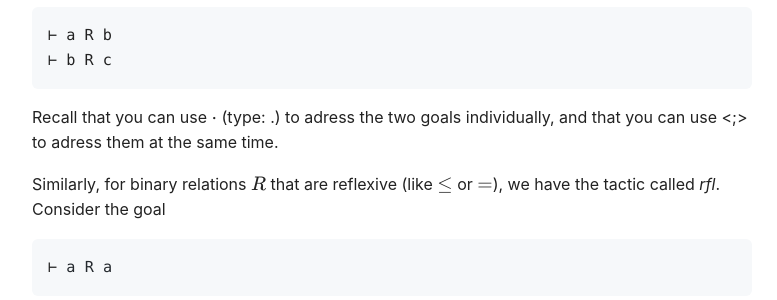
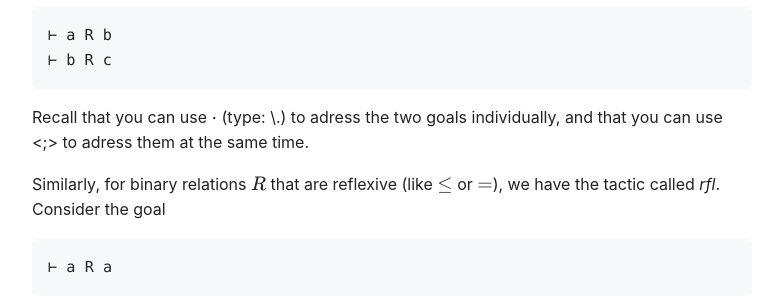
Before and after one commit to Carli-B/lean-seminar, a Jekyll site: the page built from _posts/2026-03-10-seminar-3.md, in a window 1280 px wide and 900 px high, scrolled down 1775 px. Shown: the part 301-601 px from the top of the window, without its empty margins (248-1025 px from the left). Built offline with Jekyll 4.4.1, drawn with Linux system fonts in a browser that asks for light colours.

````diff
--- a/_posts/2026-03-10-seminar-3.md
+++ b/_posts/2026-03-10-seminar-3.md
@@ -42,7 +42,7 @@ Remember that you can use
 to see if a theorem exists, and what the theorem is.
 
 ### Section 5 / the *trans* tactic
-For this section, note that the **order of operations** when combining multiple infs ($\sqcap$, typed as \inf) and/or sups ($\sqcup$, typed as \sup) is as follows:
+For this section, note that the **order of operations** when combining multiple infs ($\sqcap$, typed as \\inf) and/or sups ($\sqcup$, typed as \\sup) is as follows:
 ```lean
 a ⊔ b ⊔ c = (a ⊔ b) ⊔ c
 a ⊓ b ⊓ c = (a ⊓ b) ⊓ c
@@ -64,7 +64,7 @@ changes the goal to two new goals:
 ⊢ a R b
 ⊢ b R c
 ```
-Recall that you can use $\cdot$ (type: \.) to adress the two goals individually, and that you can use <;> to adress them at the same time.
+Recall that you can use $\cdot$ (type: \\.) to adress the two goals individually, and that you can use <;> to adress them at the same time.
 
 Similarly, for binary relations $R$ that are reflexive (like $\leq$ or $=$), we have the tactic called *rfl*.
 Consider the goal
````
